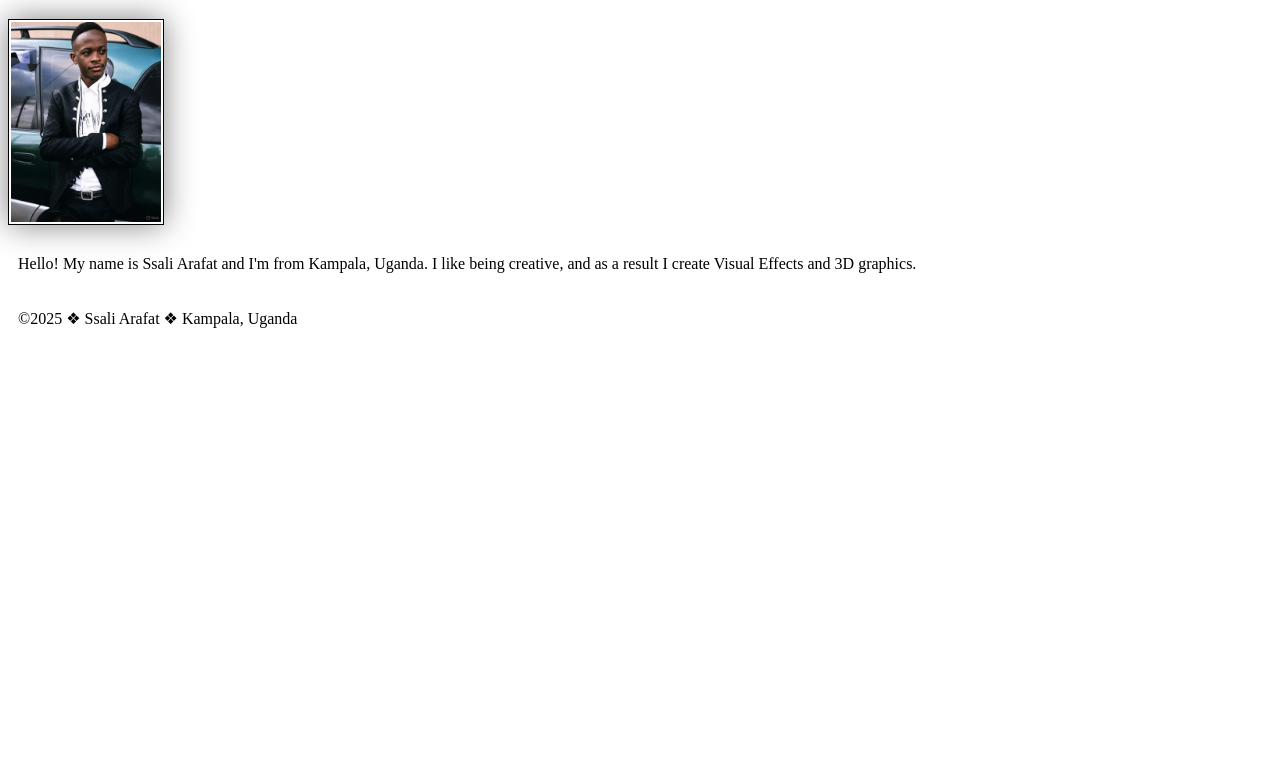
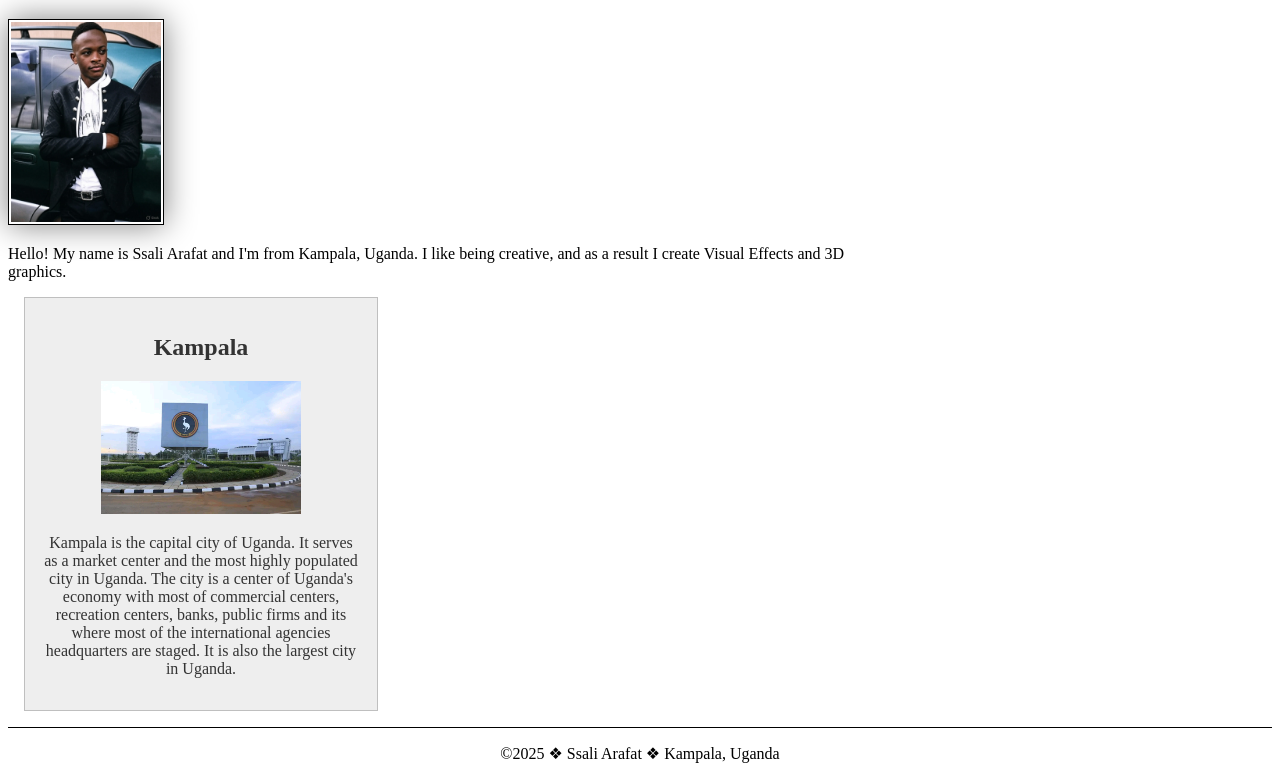
Before and after one commit to ssaliarafat/wdd130, a plain HTML site: page index.html in a window 1280 px wide. Shown: the part 205-984 px from the top of the page. Before the commit the page ends 800 px from the top, so only its background shows below. Drawn offline with Linux system fonts and the light colour scheme.

Commit message:
My Homepage

```diff
--- a/index.html
+++ b/index.html
@@ -2,6 +2,10 @@
 <html lang="en">
 
 <head>
+    <meta name="description"
+        content="This is a homepage for a personal site for Ssali Arafat a student at BYU Idaho studying Web Fundamentals.">
+
+    <meta name="author" content="Ssali Arafat">
     <meta charset="UTF-8">
     <meta name="viewport" content="width=device-width, initial-scale=1.0">
     <title>Ssali Arafat | WDD 130</title>
@@ -21,6 +25,17 @@
         <p>Hello! My name is Ssali Arafat and I'm from Kampala, Uganda. I like being creative, and as a result I create
             Visual Effects and 3D graphics.</p>
     </main>
+    <aside>
+        <h2>Kampala</h2>
+        <img src="images/uganda.jpg" alt="Kampala City">
+        <p>Kampala is the capital city of Uganda. It serves as a market center and the most highly populated city in
+            Uganda.
+            The city is a center of Uganda's economy with most of commercial centers, recreation centers, banks,
+            public firms
+            and its where most of the international agencies headquarters are staged. It is also the largest city in
+            Uganda.
+        </p>
+    </aside>
     <footer>
         <p>&copy;2025 &#10070; Ssali Arafat &#10070; Kampala, Uganda</p>
     </footer>
--- a/styles/styles.css
+++ b/styles/styles.css
@@ -10,7 +10,7 @@ nav a {
 h1 {
     color: darkblue;
 }
-img {
+main img {
     width: 150px;
     height: auto;
     border: 1px solid black;
@@ -18,5 +18,26 @@ img {
     box-shadow: 0 0 30px gray;
 }
 p {
-  padding: 10px;
+  padding: 0;
 }
+main {
+  max-width: 840px;
+}
+aside {
+  width: 20rem;
+  margin: 1rem;
+  border: 1px solid rgb(0 0 0 / 0.2);
+  padding: 1rem;
+  background-color: #eee;
+  color: #333;
+  text-align: center;
+}
+aside img {
+  width: 200px;
+  height: auto;
+}
+footer {
+  margin-top: 15px;
+  border-top: 1px solid #000;
+  text-align: center;
+}
```
Also changed, not shown: week02/temple.html (+2 -1 lines), images/uganda.jpg (added), week02/styles/temple.css (added).
